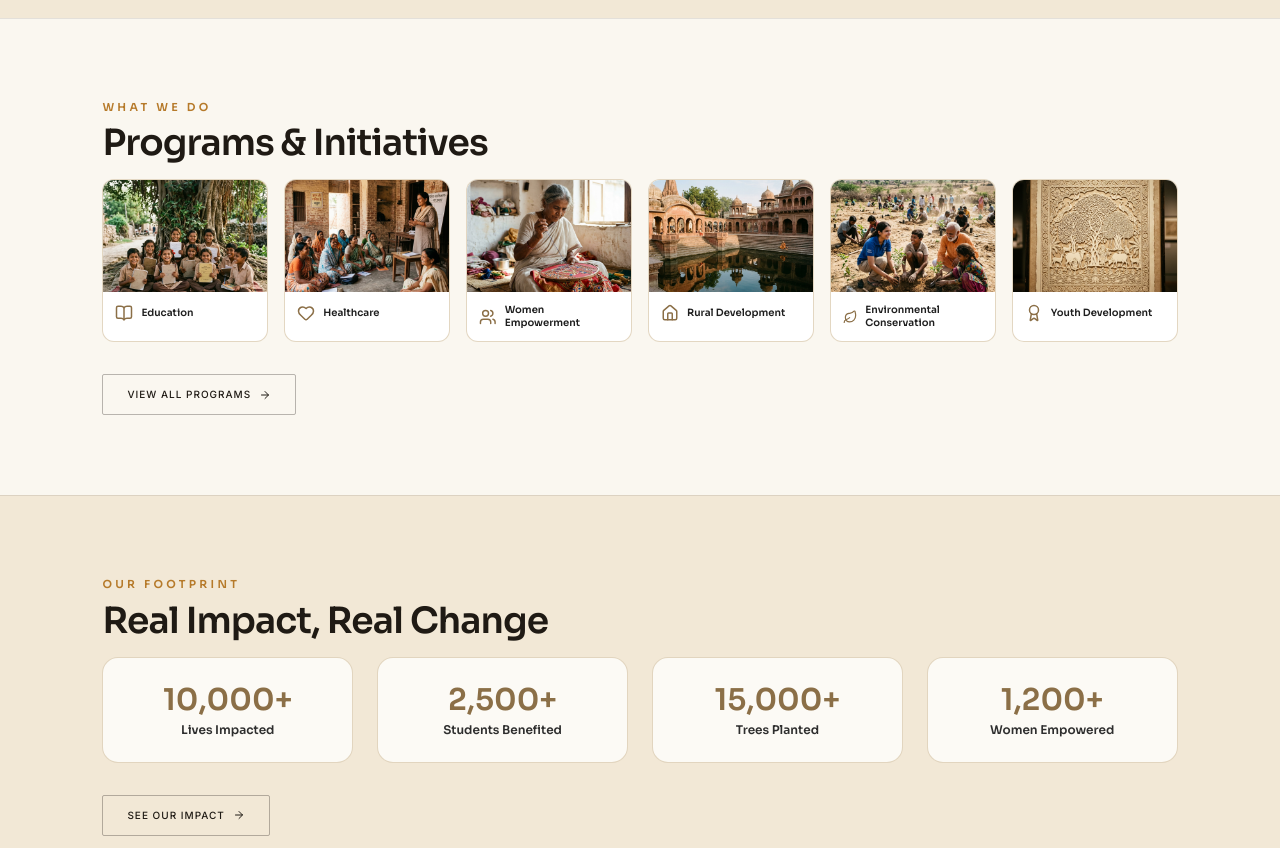
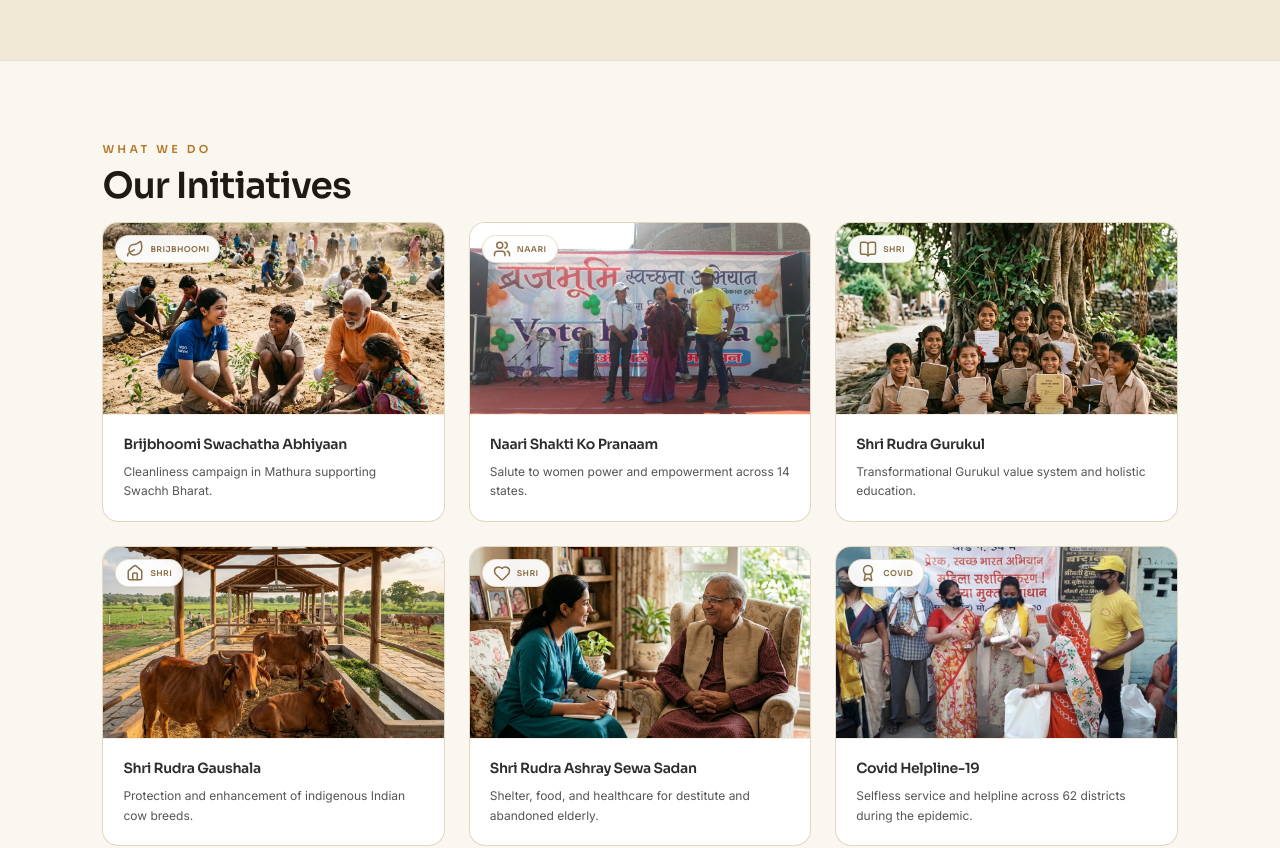
Before and after one commit to Nikitaa-png/brij-bhoomi-foundation-new, a React (Vite) app: page / in a window 1280 px wide. Shown: the part 1640-2488 px from the top of the page. Built offline with nearby package versions, Linux system fonts and the light colour scheme.

Commit message:
Update Home page to serve as a short engaging summary of the full website sections

```diff
--- a/src/components/sections/Hero.jsx
+++ b/src/components/sections/Hero.jsx
@@ -168,7 +168,7 @@ export default function Hero() {
             <span className="hero-line block">Sustainable <span className="text-brij-accent">Development</span></span>
           </h1>
           <p className="hero-paragraph text-xs md:text-[13.5px] lg:text-sm font-light text-white/75 leading-relaxed tracking-wide font-inter max-w-2xl">
-            Brij Bhoomi Foundation is a non-profit organization committed to creating meaningful social impact through education, healthcare, environmental conservation, women empowerment, rural development, humanitarian assistance, and community welfare. We believe that lasting change begins with collective action, and our mission is to empower lives while building stronger, healthier, and more sustainable communities.
+            Brij Bhoomi Foundation is dedicated to creating sustainable social impact and empowering communities. We believe that lasting change is achieved when communities are equipped with resources, opportunities, and skills to build a stronger, healthier, and more sustainable future.
           </p>
           <div className="hero-buttons flex flex-col sm:flex-row gap-4 justify-start items-center w-full sm:w-auto pt-1">
             <Link
--- a/src/pages/HomePage.jsx
+++ b/src/pages/HomePage.jsx
@@ -58,7 +58,7 @@ function AboutPreview() {
       <SectionLabel text="About Us" />
       <SectionHeading>About Brij Bhoomi Foundation</SectionHeading>
       <p className="cinematic-reveal text-sm text-[#3c372f] leading-relaxed font-inter font-normal max-w-2xl mb-8">
-        Brij Bhoomi Foundation is a non-profit organization dedicated to transforming lives through sustainable social development. We work across education, healthcare, women empowerment, environmental conservation, and rural development to create measurable, lasting impact.
+        Brijbhoomi Foundation was started by a group of like-minded people dedicated to improving the lives of poor people, women, children, and elderly people. Our focus areas include education, women empowerment, health, sanitation, and community development, working together to create long-term structural solutions for those in need.
       </p>
       <MoreBtn to="/about" label="Learn More About Us" />
     </PreviewSection>
@@ -73,8 +73,8 @@ function MissionPreview() {
       <SectionHeading>Vision & Mission</SectionHeading>
       <div className="cinematic-reveal grid grid-cols-1 md:grid-cols-2 gap-6 mb-8">
         {[
-          { title: "Our Mission", text: "To create sustainable social impact through community-driven development programs in education, healthcare, women empowerment, environmental conservation, and rural development." },
-          { title: "Our Vision",  text: "To build an inclusive, empowered, and sustainable society where every individual has access to education, healthcare, and equal opportunities regardless of background." },
+          { title: "Our Mission", text: "To transform one million rural lives every five years through holistic development across Health, Education, Water & Sanitation and Economic Development by creating a scalable, replicable and community-centric model of sustainable development." },
+          { title: "Our Vision",  text: "An empowered India where communities are capable of transforming their own lives through rural empowerment, modern technology, best practices and values." },
         ].map((c) => (
           <div key={c.title} className="bg-[#FCFAF5] border border-[#D8C6A8]/70 rounded-[16px] p-8">
             <h3 className="text-base font-sora font-semibold text-[#2E2E2E] mb-3">{c.title}</h3>
@@ -87,26 +87,41 @@ function MissionPreview() {
   );
 }
 
-// ─── Programs Preview ────────────────────────────────────────────────────────
-function ProgramsPreview() {
+// ─── Initiatives Preview ─────────────────────────────────────────────────────
+function InitiativesPreview() {
+  const homeInitiatives = [
+    { title: "Brijbhoomi Swachatha Abhiyaan", img: "/eco_volunteers.png", iconName: "Leaf", desc: "Cleanliness campaign in Mathura supporting Swachh Bharat." },
+    { title: "Naari Shakti Ko Pranaam", img: "/about image/About us/IMG-20170120-WA0233.jpg", iconName: "Users", desc: "Salute to women power and empowerment across 14 states." },
+    { title: "Shri Rudra Gurukul", img: "/children_education.png", iconName: "BookOpen", desc: "Transformational Gurukul value system and holistic education." },
+    { title: "Shri Rudra Gaushala", img: "/shri_rudra_gaushala.png", iconName: "Home", desc: "Protection and enhancement of indigenous Indian cow breeds." },
+    { title: "Shri Rudra Ashray Sewa Sadan", img: "/elderly_care.png", iconName: "Heart", desc: "Shelter, food, and healthcare for destitute and abandoned elderly." },
+    { title: "Covid Helpline-19", img: "/about image/About us/IMG-20210706-WA0633.jpg", iconName: "Award", desc: "Selfless service and helpline across 62 districts during the epidemic." }
+  ];
+
   return (
-    <PreviewSection id="home-programs" bg="bg-[#FAF7F0]" border="border-[#1f1a14]/5">
+    <PreviewSection id="home-initiatives" bg="bg-[#FAF7F0]" border="border-[#1f1a14]/5">
       <SectionLabel text="What We Do" />
-      <SectionHeading>Programs & Initiatives</SectionHeading>
-      <div className="cinematic-reveal grid grid-cols-2 md:grid-cols-3 lg:grid-cols-6 gap-4 mb-8">
-        {programCards.map((p) => (
-          <div key={p.title} className="bg-white border border-[#D8C6A8]/70 rounded-[12px] overflow-hidden group hover:-translate-y-1 hover:shadow-md transition-all duration-500">
-            <div className="h-28 overflow-hidden relative">
-              <img src={p.img} alt={p.title} className="w-full h-full object-cover group-hover:scale-105 transition-transform duration-700" />
-            </div>
-            <div className="p-3 flex items-center gap-2">
-              {getProgramIcon(p.iconName)}
-              <span className="text-[10px] font-sora font-semibold text-[#1F1F1F] leading-tight">{p.title}</span>
+      <SectionHeading>Our Initiatives</SectionHeading>
+      <div className="cinematic-reveal grid grid-cols-1 sm:grid-cols-2 lg:grid-cols-3 gap-6 mb-8">
+        {homeInitiatives.map((p) => (
+          <div key={p.title} className="bg-white border border-[#D8C6A8]/70 rounded-[16px] overflow-hidden group hover:-translate-y-1 hover:shadow-md transition-all duration-500 flex flex-col justify-between">
+            <div>
+              <div className="h-48 overflow-hidden relative border-b border-[#D8C6A8]/30">
+                <img src={p.img} alt={p.title} className="w-full h-full object-cover group-hover:scale-105 transition-transform duration-700" />
+                <div className="absolute top-3 left-3 bg-white/95 backdrop-blur-sm border border-[#D8C6A8]/50 px-2.5 py-1 rounded-full flex items-center gap-1.5 shadow-sm">
+                  {getProgramIcon(p.iconName)}
+                  <span className="text-[8px] font-sora font-semibold text-[#8B6F47] uppercase tracking-wider">{p.title.split(" ")[0]}</span>
+                </div>
+              </div>
+              <div className="p-5 space-y-2">
+                <h4 className="text-sm font-sora font-semibold text-[#2E2E2E] leading-snug">{p.title}</h4>
+                <p className="text-xs text-[#555555] leading-relaxed font-inter font-normal">{p.desc}</p>
+              </div>
             </div>
           </div>
         ))}
       </div>
-      <MoreBtn to="/programs" label="View All Programs" />
+      <MoreBtn to="/initiatives" label="Explore Full Initiatives" />
     </PreviewSection>
   );
 }
@@ -116,7 +131,13 @@ function ImpactPreview() {
   return (
     <PreviewSection id="home-impact" bg="bg-[#F2E8D6]" border="border-[#D8C6A8]">
       <SectionLabel text="Our Footprint" />
-      <SectionHeading>Real Impact, Real Change</SectionHeading>
+      <SectionHeading>Creating Measurable & Sustainable Change</SectionHeading>
+      <p className="cinematic-reveal text-sm font-semibold text-[#B67A2A] leading-relaxed font-inter mb-4">
+        Empowering Lives. Preserving Environment. Strengthening Communities.
+      </p>
+      <p className="cinematic-reveal text-xs md:text-sm text-[#555555] leading-relaxed font-inter font-normal max-w-3xl mb-8">
+        At Brij Bhoomi Foundation, we build long-term, structural solutions through education, healthcare, environmental conservation, women empowerment, rural development, and youth initiatives.
+      </p>
       <div className="cinematic-reveal grid grid-cols-2 md:grid-cols-4 gap-6 mb-8">
         {homeImpactStats.map((s) => (
           <div key={s.label} className="bg-[#FCFAF5] border border-[#D8C6A8]/70 rounded-[16px] p-6 text-center">
@@ -198,9 +219,24 @@ function BlogPreview() {
 // ─── Get Involved Preview ────────────────────────────────────────────────────
 function GetInvolvedPreview() {
   const cards = [
-    { title: "Donate",         desc: "Your contribution directly funds education, healthcare, and community programs.", to: "/donate",          cta: "Donate Now" },
-    { title: "Volunteer",      desc: "Join our passionate network of volunteers driving ground operations.",           to: "/volunteer",       cta: "Become a Volunteer" },
-    { title: "CSR Partner",    desc: "Partner with us to implement high-impact CSR initiatives.",                    to: "/csr-partnership", cta: "Partner With Us" },
+    {
+      title: "Donate",
+      desc: "Support our campaigns to remove hunger, poverty, and filth from Brijbhoomi while providing quality education for all.",
+      to: "/donate",
+      cta: "Donate Now"
+    },
+    {
+      title: "Volunteer",
+      desc: "Become a Volunteer — Be the Change You Wish to See. Your time, skills, and passion can create a better tomorrow.",
+      to: "/volunteer",
+      cta: "Become a Volunteer"
+    },
+    {
+      title: "CSR Partner",
+      desc: "Partner with Brij Bhoomi Foundation to create sustainable social impact and long-term community development.",
+      to: "/csr-partnership",
+      cta: "Partner With Us"
+    },
   ];
   return (
     <PreviewSection id="home-get-involved" bg="bg-[#F2E8D6]" border="border-[#D8C6A8]">
@@ -219,6 +255,20 @@ function GetInvolvedPreview() {
           </div>
         ))}
       </div>
+    </PreviewSection>
+  );
+}
+
+// ─── Transparency Preview ────────────────────────────────────────────────────
+function TransparencyPreview() {
+  return (
+    <PreviewSection id="home-transparency" bg="bg-[#FAF7F0]" border="border-[#1f1a14]/5">
+      <SectionLabel text="Accountability" />
+      <SectionHeading>Transparency Builds Trust. Accountability Creates Lasting Impact.</SectionHeading>
+      <p className="cinematic-reveal text-xs md:text-sm text-[#555555] leading-relaxed font-inter font-normal max-w-3xl mb-8">
+        At Brij Bhoomi Foundation, we are committed to responsible governance, ethical practices, and complete financial transparency. We share audit reports, compliance documentations, and programmatic outcomes to keep our partners and supporters fully informed.
+      </p>
+      <MoreBtn to="/transparency" label="View Financials & Audits" />
     </PreviewSection>
   );
 }
@@ -256,12 +306,13 @@ export default function HomePage() {
       <Hero />
       <AboutPreview />
       <MissionPreview />
-      <ProgramsPreview />
+      <InitiativesPreview />
       <ImpactPreview />
       <GalleryPreview />
       <EventsPreview />
       <BlogPreview />
       <GetInvolvedPreview />
+      <TransparencyPreview />
       <FinalCTA />
     </>
   );
```
